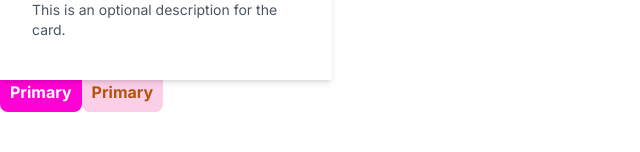
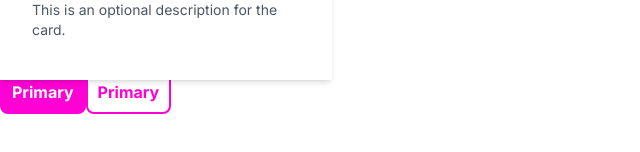
Before and after one commit to toho36/netvor, a Next.js app: page / in a window 1280 px wide. Shown: the part 360-512 px from the top of the page, without its empty margins (0-640 px from the left). Built offline with nearby package versions, Linux system fonts and the light colour scheme.

Commit message:
button styling

```diff
--- a/components/Button.tsx
+++ b/components/Button.tsx
@@ -1,16 +1,18 @@
-import Link, { LinkProps } from 'next/link';
+import Link, { LinkProps } from "next/link";
 
 export interface ButtonProps extends LinkProps {
 	children: React.ReactNode;
-	color: 'primary' | 'secondary';
+	color: "primary" | "secondary";
 }
 
 export default function Button({ children, color, ...props }: ButtonProps) {
 	return (
 		<Link
 			{...props}
-			className={`p-2.5 rounded-lg font-bold ${
-				color === 'primary' ? 'bg-brand-primary text-text-tertiary' : 'bg-pink-200 text-amber-700'
+			className={`p-2.5 rounded-lg font-bold border-2 transition-colors ${
+				color === "primary"
+					? "bg-brand-primary text-text-tertiary border-transparent hover:bg-brand-primary-hover active:bg-brand-primary-active"
+					: "bg-white text-brand-primary border-brand-primary hover:text-brand-primary-hover hover:border-brand-primary-hover active:text-brand-primary-active active:border-brand-primary-active"
 			}`}
 		>
 			{children}
```
